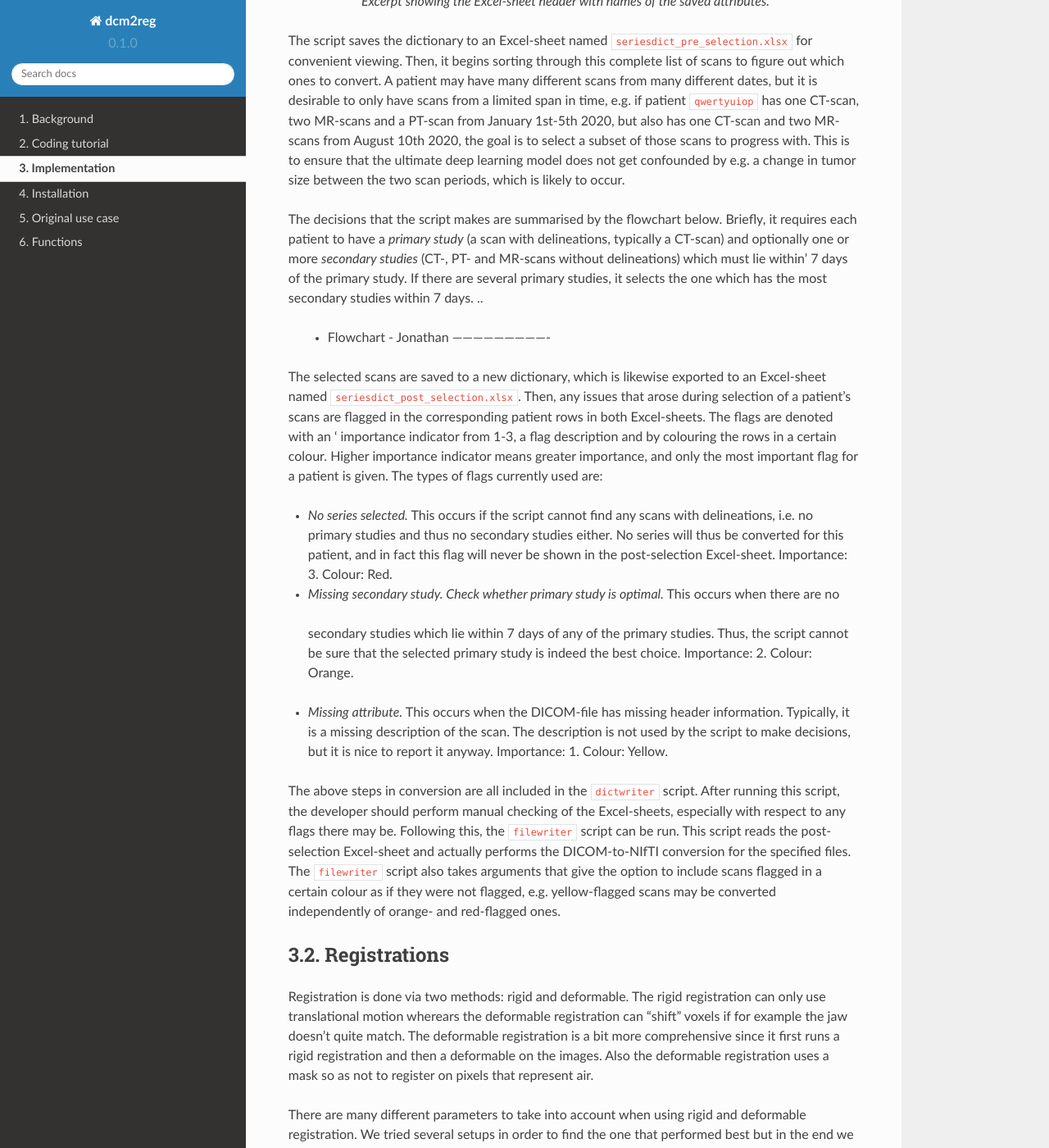
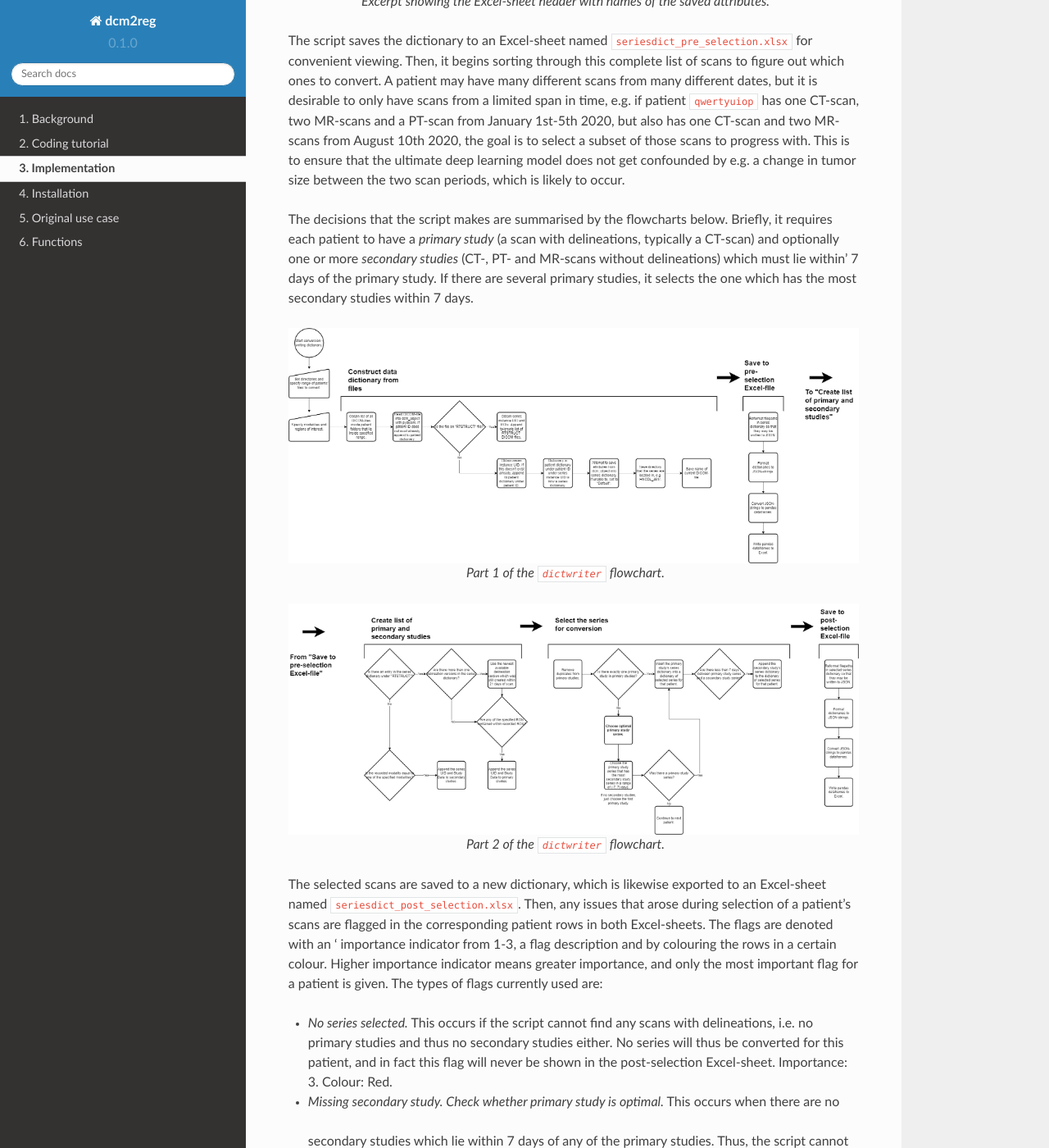
Before and after one commit to Dokkedal/dcm2reg, a Sphinx documentation site: the page built from docs/source/implementation.rst, in a window 1280 px wide and 1400 px high, scrolled down 398 px. Shown: the whole window at 82% size. Built offline with Sphinx 7.4.7 and the Read the Docs theme 2.0.0, drawn with Linux system fonts in a browser that asks for light colours.

Commit message:
dictwriter flowcharts

```diff
--- a/docs/source/implementation.rst
+++ b/docs/source/implementation.rst
@@ -37,13 +37,28 @@
 ..
     * Perform selection of series
 
-The decisions that the script makes are summarised by the flowchart below. Briefly, it requires
+The decisions that the script makes are summarised by the flowcharts below. Briefly, it requires
 each patient to have a *primary study* (a scan with delineations, typically a CT-scan) and optionally
 one or more *secondary studies* (CT-, PT- and MR-scans without delineations) which must lie within'
 7 days of the primary study. If there are several primary studies, it selects the one which has the
 most secondary studies within 7 days.
+
 ..
     * Flowchart - Jonathan ----------------------------
+
+.. figure:: images/convertor-dictwriter-flowchart-part-1.png
+    :align: center
+    :alt: alternate text
+    :figclass: align-center
+
+    Part 1 of the ``dictwriter`` flowchart.
+
+.. figure:: images/convertor-dictwriter-flowchart-part-2.png
+    :align: center
+    :alt: alternate text
+    :figclass: align-center
+
+    Part 2 of the ``dictwriter`` flowchart.
 
 The selected scans are saved to a new dictionary, which is likewise exported to an Excel-sheet named
 ``seriesdict_post_selection.xlsx``. Then, any issues that arose during selection of a patient's scans
```
Also changed, not shown: docs/source/images/convertor-dictwriter-flowchart-part-1.png (added), docs/source/images/convertor-dictwriter-flowchart-part-2.png (added), docs/source/images/old-script-convertor-flowchart.png (added).
